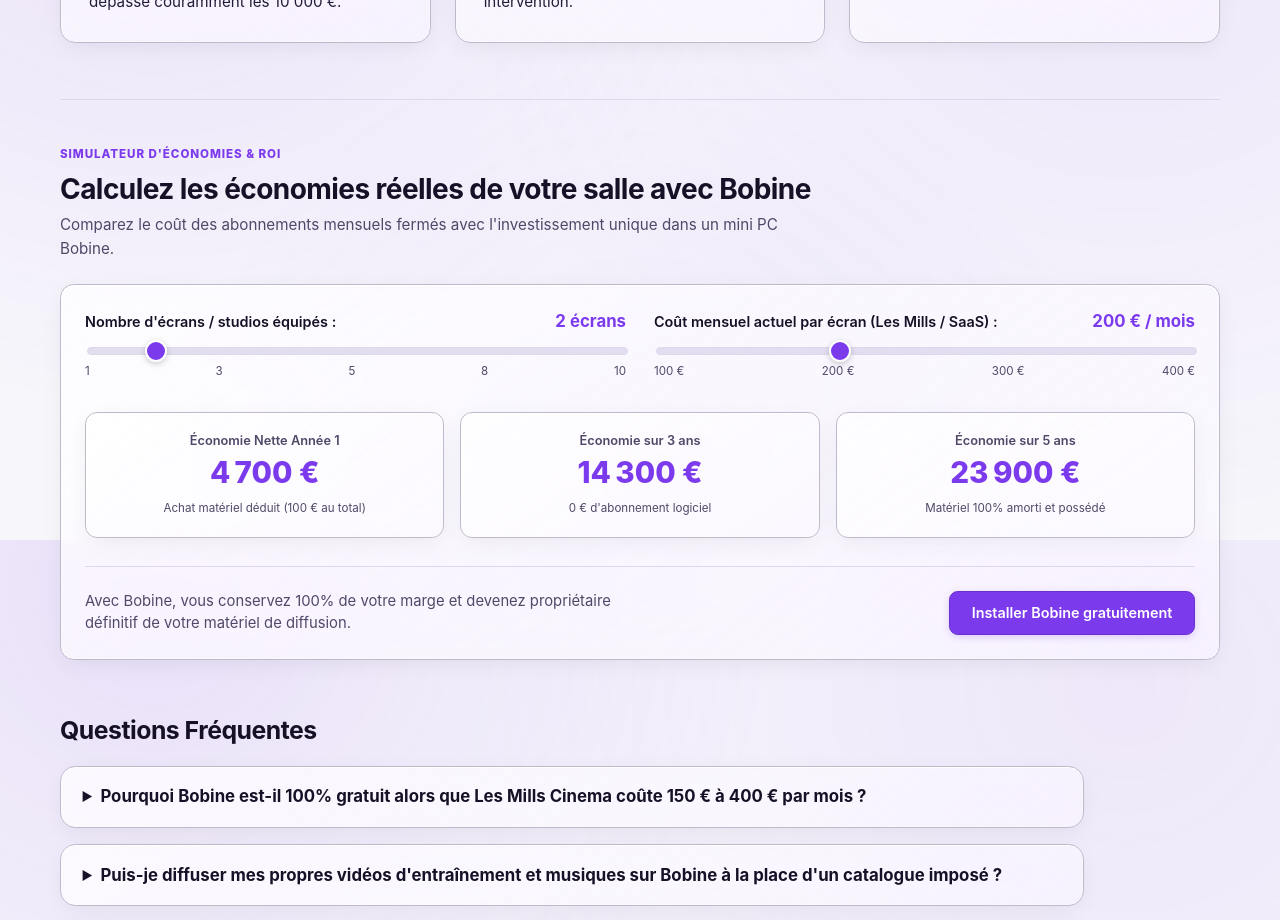
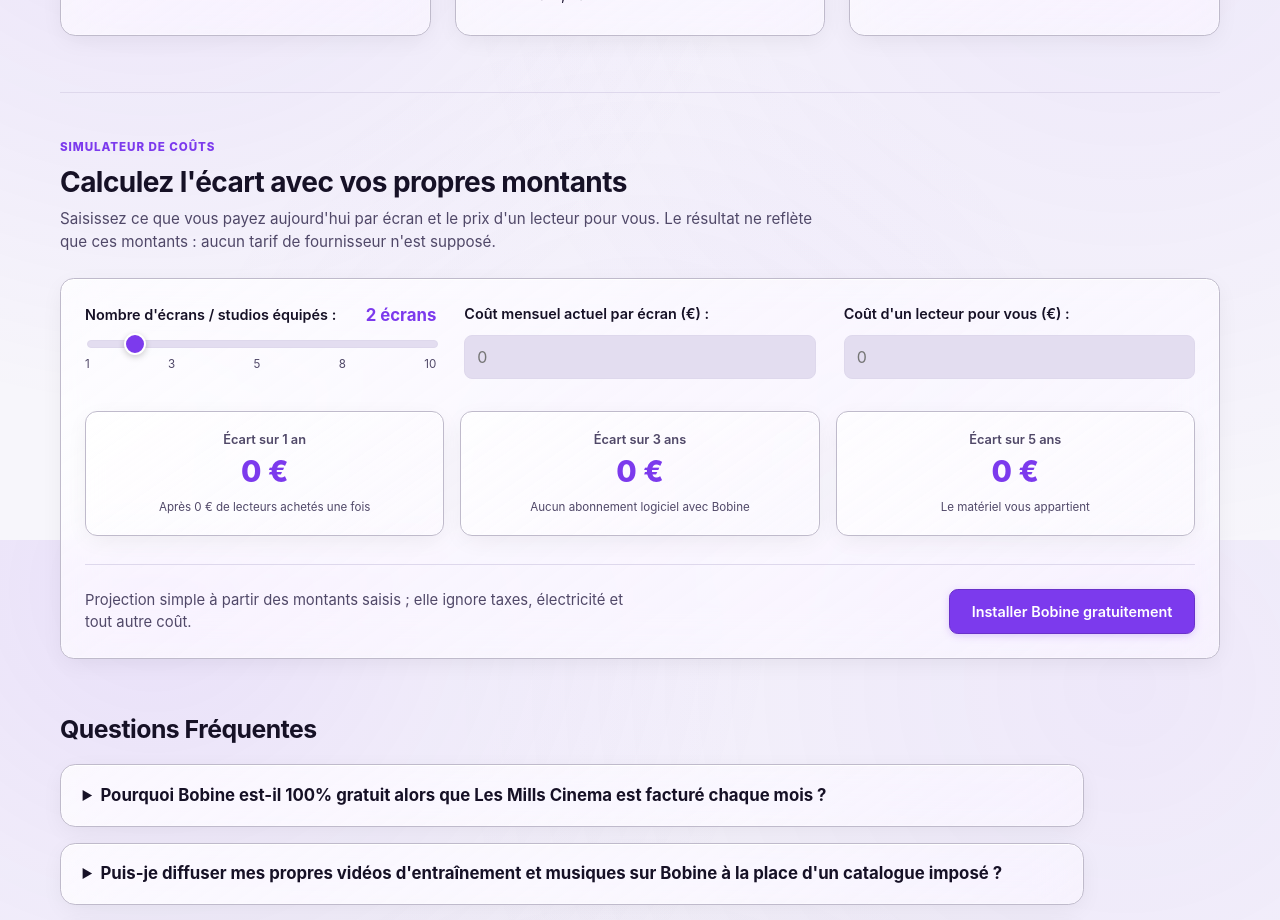
Before and after one commit to FantasmaGlad/BobineWeb, a Next.js app: page /fr/comparatif/les-mills-cinema in a window 1280 px wide. Shown: the part 1860-2780 px from the top of the page. Built offline with nearby package versions, Linux system fonts and the light colour scheme; no server answers.

Commit message:
feat(web): retire les économies chiffrées et les tarifs concurrents sans source des comparatifs

```diff
--- a/src/app/[locale]/comparatif/affichage-dynamique-fitness/page.tsx
+++ b/src/app/[locale]/comparatif/affichage-dynamique-fitness/page.tsx
@@ -93,7 +93,7 @@ const CONTENT = {
         {
           criterion: "Coût Mensuel Récurrent",
           bobine: "0 € / mois (Licence libre AGPL-3.0)",
-          competitor: "15 € à 50 € / mois par écran connecté",
+          competitor: "Souvent un abonnement par écran connecté (selon l'offre)",
         },
       ],
     },
@@ -167,7 +167,7 @@ const CONTENT = {
         {
           criterion: "Monthly Subscription per Display",
           bobine: "$0 / month (Free AGPL-3.0)",
-          competitor: "$15 to $50 / month per connected screen",
+          competitor: "Often a subscription per connected screen (depends on the offer)",
         },
       ],
     },
--- a/src/app/[locale]/comparatif/les-mills-cinema/page.tsx
+++ b/src/app/[locale]/comparatif/les-mills-cinema/page.tsx
@@ -25,8 +25,8 @@ export async function generateMetadata({
       ? "Alternative to Les Mills Cinema & Virtual — Free Open-Source Gym Playout"
       : "Alternative à Les Mills Cinema & Virtual — Régie Vidéo Libre & Sans Abonnement pour Salle de Sport",
     description: isEn
-      ? "Detailed comparison between Les Mills Cinema / Virtual and Bobine. Discover how to save $1,500 to $3,600 per year per studio, maintain 100% offline autonomy, and free your gym from recurring licensing fees."
-      : "Comparatif complet entre Les Mills Cinema / Virtual et Bobine. Économisez 1 500 € à 3 600 € par an et par studio, gagnez une autonomie 100% hors-ligne et libérez votre salle des redevances par programme.",
+      ? "Detailed comparison between Les Mills Cinema / Virtual and Bobine. Discover how to keep 100% offline autonomy, and free your gym from recurring licensing fees."
+      : "Comparatif complet entre Les Mills Cinema / Virtual et Bobine. Gagnez une autonomie 100% hors-ligne et libérez votre salle des redevances par programme.",
     keywords: [
       "Alternative Les Mills Cinema",
       "Alternative Les Mills Virtual",
@@ -49,9 +49,9 @@ const CONTENT = {
     subtitle:
       "Pourquoi payer des redevances mensuelles par programme et subir des contraintes matérielles lourdes quand une régie libre auto-hébergée offre une autonomie totale à coût nul ?",
     summaryCards: [
-      { label: "Économie Annuelle", value: "1 500 € à 3 600 €", desc: "Par studio chaque année" },
+      { label: "Redevances par programme", value: "Aucune côté Bobine", desc: "Pour les tarifs Les Mills, voir leur site : nous n'en publions pas" },
       { label: "Coût Logiciel Bobine", value: "0 € / mois", desc: "Licence libre perpétuelle AGPL-3.0" },
-      { label: "Matériel Requis", value: "~40-70 €", desc: "Mini PC reconditionné standard" },
+      { label: "Matériel Requis", value: "Un mini PC", desc: "Reconditionné standard, x86-64" },
       { label: "Résilience Réseau", value: "100% Hors-ligne", desc: "Zéro coupure en cas de panne internet" },
     ],
     table: {
@@ -61,16 +61,16 @@ const CONTENT = {
         {
           criterion: "Modèle Économique & Licences",
           bobine: "0 € / mois (Licence AGPL-3.0 sans frais cachés)",
-          competitor: "150 € à 350 € / mois par programme cumulé",
+          competitor: "Redevance mensuelle par programme, cumulée (tarifs sur le site de l'éditeur)",
         },
         {
           criterion: "Coût de Formation Coachs",
           bobine: "0 € (Vos coachs animent librement)",
-          competitor: "479 € à 529 € HT par coach et par module",
+          competitor: "Certification payante par coach et par module (voir l'éditeur)",
         },
         {
           criterion: "Investissement Matériel (CAPEX)",
-          bobine: "40 € à 70 € (Mini PC reconditionné standard)",
+          bobine: "Mini PC reconditionné standard",
           competitor: "Élevé (Écrans géants certifiés, projecteurs pro imposés)",
         },
         {
@@ -103,11 +103,11 @@ const CONTENT = {
     sections: [
       {
         title: "1. La réalité du modèle Les Mills : l'empilement des coûts",
-        text: "Le modèle économique Les Mills repose sur une facturation à la carte par programme. Si votre salle souhaite proposer du BodyPump, du RPM et The Trip en virtuel, vous devez cumuler trois redevances mensuelles distinctes. À cela s'ajoute le coût récurrent des formations : chaque nouvel instructeur doit être certifié (environ 500 € HT par module) pour conserver les droits d'animation. Sur 3 ans d'exploitation, l'addition pour un seul studio dépasse couramment les 10 000 €.",
+        text: "Le modèle économique Les Mills repose sur une facturation à la carte par programme. Si votre salle souhaite proposer du BodyPump, du RPM et The Trip en virtuel, vous devez cumuler trois redevances mensuelles distinctes. À cela s'ajoute le coût récurrent des formations : chaque nouvel instructeur doit être certifié (voir les conditions de l'éditeur) pour conserver les droits d'animation.",
       },
       {
         title: "2. L'alternative souveraine : Bobine sur mini PC standard",
-        text: "Bobine casse cette dépendance. Installez-le en 1 clic sur un PC Windows ou Mac existant, ou sur un mini PC reconditionné bon marché (type Dell Wyse 5070 à 45 € ou HP EliteDesk 705 à 65 €) : vous disposez d'une régie vidéo de niveau professionnel. Vous importez vos propres vidéos de cours en MP4 ou MKV, organisez vos grilles horaires à la seconde près, et le système reprend automatiquement après chaque coupure de courant, sans intervention.",
+        text: "Bobine casse cette dépendance. Installez-le en 1 clic sur un PC Windows ou Mac existant, ou sur un mini PC reconditionné bon marché (type Dell Wyse 5070 ou HP EliteDesk 705) : vous disposez d'une régie vidéo de niveau professionnel. Vous importez vos propres vidéos de cours en MP4 ou MKV, organisez vos grilles horaires à la seconde près, et le système reprend automatiquement après chaque coupure de courant, sans intervention.",
       },
       {
         title: "3. Résilience 100% Hors-ligne : zéro écran noir en plein cours",
@@ -128,9 +128,9 @@ const CONTENT = {
     subtitle:
       "Why pay recurring royalties per fitness program when an open-source self-hosted playout engine delivers full studio autonomy with zero monthly fees?",
     summaryCards: [
-      { label: "Annual Savings", value: "$1,500 to $3,600", desc: "Per studio every year" },
+      { label: "Per-program royalties", value: "None on the Bobine side", desc: "For Les Mills rates, see their site: we do not publish any" },
       { label: "Bobine Software License", value: "$0 / month", desc: "Perpetual AGPL-3.0 open source" },
-      { label: "Hardware Investment", value: "~$40-70", desc: "Standard refurbished mini PC" },
+      { label: "Hardware Required", value: "One mini PC", desc: "Standard refurbished x86-64" },
       { label: "Network Resilience", value: "100% Offline", desc: "Zero playback freezes on internet loss" },
     ],
     table: {
@@ -140,16 +140,16 @@ const CONTENT = {
         {
           criterion: "Business Model & Licensing",
           bobine: "$0 / month (Perpetual AGPL-3.0, zero hidden fees)",
-          competitor: "$150 to $350 / month per cumulative program",
+          competitor: "Monthly royalty per program, stacked (rates on the vendor's site)",
         },
         {
           criterion: "Instructor Certification Cost",
           bobine: "$0 (Your staff teaches freely)",
-          competitor: "$500+ per coach per module",
+          competitor: "Paid certification per coach and module (see the vendor)",
         },
         {
           criterion: "Hardware CAPEX",
-          bobine: "$40 to $70 (Standard refurbished mini PC)",
+          bobine: "Standard refurbished mini PC",
           competitor: "Heavy CAPEX (Certified projectors & screens required)",
         },
         {
@@ -182,11 +182,11 @@ const CONTENT = {
     sections: [
       {
         title: "1. The True Cost of Les Mills: Cumulative Royalties",
-        text: "Les Mills charges clubs on a per-program basis. Offering BodyPump, RPM, and The Trip virtually requires stacking three separate monthly subscriptions. Furthermore, instructor turnover forces operators to pay around $500 per new certification to maintain official teaching status. Over a 3-year period, operating a single studio often exceeds $10,000 in software and training overhead.",
+        text: "Les Mills charges clubs on a per-program basis. Offering BodyPump, RPM, and The Trip virtually requires stacking three separate monthly subscriptions. Furthermore, instructor turnover forces operators to pay for each new certification to maintain official teaching status (see the vendor's terms).",
       },
       {
         title: "2. The Sovereign Alternative: Bobine on Budget Mini PCs",
-        text: "Bobine eliminates recurring costs entirely. Install it in one click on an existing Windows or Mac computer, or on an affordable refurbished mini PC (such as a Dell Wyse 5070 for $45 or an HP EliteDesk 705 for $65), and unlock an enterprise-grade video playout engine. Import standard MP4 or MKV videos, schedule timetable slots with second-precision, and let the system resume automatically after every power cut, with no intervention.",
+        text: "Bobine eliminates recurring costs entirely. Install it in one click on an existing Windows or Mac computer, or on an affordable refurbished mini PC (such as a Dell Wyse 5070 or an HP EliteDesk 705), and unlock an enterprise-grade video playout engine. Import standard MP4 or MKV videos, schedule timetable slots with second-precision, and let the system resume automatically after every power cut, with no intervention.",
       },
       {
         title: "3. 100% Offline Resilience: Never Face Black Screens",
@@ -222,8 +222,8 @@ export default async function LesMillsComparisonPage({
     {
       category: "compare" as const,
       q: isEn
-        ? "Why is Bobine 100% free while Les Mills Cinema costs €150 to €400 per month?"
-        : "Pourquoi Bobine est-il 100% gratuit alors que Les Mills Cinema coûte 150 € à 400 € par mois ?",
+        ? "Why is Bobine 100% free while Les Mills Cinema is billed monthly?"
+        : "Pourquoi Bobine est-il 100% gratuit alors que Les Mills Cinema est facturé chaque mois ?",
       a: isEn
         ? "Bobine is open-source software under the copyleft AGPL-3.0 license. There are no software subscription fees or royalties per screen. You own your standard refurbished hardware (mini PC, HDMI TV)."
         : "Bobine est un logiciel libre sous licence AGPL-3.0. Il n'y a aucun abonnement logiciel ni redevance par écran. Vous êtes propriétaire de votre matériel standard (mini PC reconditionné, TV HDMI).",
@@ -252,8 +252,8 @@ export default async function LesMillsComparisonPage({
         ? "What hardware is required to replace a Les Mills Cinema kiosk?"
         : "Quel matériel est nécessaire pour remplacer une borne Les Mills Cinema ?",
       a: isEn
-        ? "A standard refurbished x86-64 mini PC (such as Dell Wyse 5070 Celeron J4105 or HP EliteDesk 705 ~€40-€80), 4 to 8 GB RAM, and a standard HDMI screen."
-        : "Un mini PC x86-64 reconditionné standard (comme un Dell Wyse 5070 Celeron J4105 ou HP EliteDesk 705 ~40-80 €), 4 à 8 Go de RAM et un écran HDMI standard.",
+        ? "A standard refurbished x86-64 mini PC (such as Dell Wyse 5070 Celeron J4105 or HP EliteDesk 705), 4 to 8 GB RAM, and a standard HDMI screen."
+        : "Un mini PC x86-64 reconditionné standard (comme un Dell Wyse 5070 Celeron J4105 ou HP EliteDesk 705), 4 à 8 Go de RAM et un écran HDMI standard.",
     },
   ];
 
--- a/src/components/RoiCalculator.tsx
+++ b/src/components/RoiCalculator.tsx
@@ -9,14 +9,18 @@ export default function RoiCalculator({ locale }: { locale: Locale }) {
   const isEn = locale === "en";
   const screensInputId = useId();
   const costInputId = useId();
+  const hardwareInputId = useId();
   const [screens, setScreens] = useState<number>(2);
-  const [costPerScreen, setCostPerScreen] = useState<number>(200);
+  // Montants saisis par le visiteur : aucun tarif de fournisseur n'est présupposé (vide = 0).
+  const [costPerScreen, setCostPerScreen] = useState<string>("");
+  const [hardwarePerScreen, setHardwarePerScreen] = useState<string>("");
 
-  const hardwareCost = screens * 50; // ~50€ par mini PC Dell Wyse 5070 reconditionné
-  const yearlyProprietary = screens * costPerScreen * 12;
+  const monthly = Math.max(0, Number(costPerScreen) || 0);
+  const hardwareCost = screens * Math.max(0, Number(hardwarePerScreen) || 0);
+  const yearlyProprietary = screens * monthly * 12;
   const savingsYear1 = yearlyProprietary - hardwareCost;
-  const savingsYear3 = screens * costPerScreen * 36 - hardwareCost;
-  const savingsYear5 = screens * costPerScreen * 60 - hardwareCost;
+  const savingsYear3 = screens * monthly * 36 - hardwareCost;
+  const savingsYear5 = screens * monthly * 60 - hardwareCost;
 
   const formatCurrency = (val: number) => {
     return new Intl.NumberFormat(isEn ? "en-US" : "fr-FR", {
@@ -30,17 +34,17 @@ export default function RoiCalculator({ locale }: { locale: Locale }) {
     <section className="roi-calculator-section">
       <div className="roi-calculator-header">
         <span className="feature-category-label">
-          {isEn ? "Interactive ROI Calculator" : "Simulateur d'Économies & ROI"}
+          {isEn ? "Cost calculator" : "Simulateur de coûts"}
         </span>
         <h2 className="roi-calculator-title">
           {isEn
-            ? "Calculate your gym's annual savings with Bobine"
-            : "Calculez les économies réelles de votre salle avec Bobine"}
+            ? "Work out the gap with your own figures"
+            : "Calculez l'écart avec vos propres montants"}
         </h2>
         <p className="roi-calculator-desc">
           {isEn
-            ? "Compare the recurring fees of proprietary closed platforms against a one-off refurbished mini PC with Bobine."
-            : "Comparez le coût des abonnements mensuels fermés avec l'investissement unique dans un mini PC Bobine."}
+            ? "Enter what you pay today per screen and what a player would cost you. The result only reflects these amounts: no vendor rate is assumed."
+            : "Saisissez ce que vous payez aujourd'hui par écran et le prix d'un lecteur pour vous. Le résultat ne reflète que ces montants : aucun tarif de fournisseur n'est supposé."}
         </p>
       </div>
 
@@ -76,54 +80,67 @@ export default function RoiCalculator({ locale }: { locale: Locale }) {
           <div className="roi-slider-group">
             <div className="roi-slider-label">
               <label htmlFor={costInputId} className="roi-calculator-label-1">
-                {isEn ? "Current monthly cost per screen:" : "Coût mensuel actuel par écran (Les Mills / SaaS) :"}
+                {isEn ? "Current monthly cost per screen (€):" : "Coût mensuel actuel par écran (€) :"}
               </label>
-              <span className="roi-slider-value">{costPerScreen} € / mois</span>
             </div>
             <input
               id={costInputId}
-              type="range"
-              min="100"
-              max="400"
-              step="25"
+              type="number"
+              inputMode="decimal"
+              min="0"
+              step="1"
+              placeholder="0"
               value={costPerScreen}
-              onChange={(e) => setCostPerScreen(Number(e.target.value))}
-              className="roi-range-input"
+              onChange={(e) => setCostPerScreen(e.target.value)}
+              className="roi-number-input"
             />
-            <div className="roi-range-marks">
-              <span>100 €</span>
-              <span>200 €</span>
-              <span>300 €</span>
-              <span>400 €</span>
+          </div>
+
+          <div className="roi-slider-group">
+            <div className="roi-slider-label">
+              <label htmlFor={hardwareInputId} className="roi-calculator-label-1">
+                {isEn ? "Cost of one player for you (€):" : "Coût d'un lecteur pour vous (€) :"}
+              </label>
             </div>
+            <input
+              id={hardwareInputId}
+              type="number"
+              inputMode="decimal"
+              min="0"
+              step="1"
+              placeholder="0"
+              value={hardwarePerScreen}
+              onChange={(e) => setHardwarePerScreen(e.target.value)}
+              className="roi-number-input"
+            />
           </div>
         </div>
 
         {/* Résultat des économies */}
         <div className="roi-results-grid">
           <div className="roi-result-card roi-result-card--featured">
-            <span className="roi-result-period">{isEn ? "1st Year Net Savings" : "Économie Nette Année 1"}</span>
+            <span className="roi-result-period">{isEn ? "1st year gap" : "Écart sur 1 an"}</span>
             <div className="roi-result-amount">{formatCurrency(savingsYear1)}</div>
             <span className="roi-result-sub">
               {isEn
-                ? `Includes ${formatCurrency(hardwareCost)} one-time hardware purchase`
-                : `Achat matériel déduit (${formatCurrency(hardwareCost)} au total)`}
+                ? `After ${formatCurrency(hardwareCost)} of players bought once`
+                : `Après ${formatCurrency(hardwareCost)} de lecteurs achetés une fois`}
             </span>
           </div>
 
           <div className="roi-result-card">
-            <span className="roi-result-period">{isEn ? "3-Year Total Savings" : "Économie sur 3 ans"}</span>
+            <span className="roi-result-period">{isEn ? "3-year gap" : "Écart sur 3 ans"}</span>
             <div className="roi-result-amount">{formatCurrency(savingsYear3)}</div>
             <span className="roi-result-sub">
-              {isEn ? "0 € software subscription" : "0 € d'abonnement logiciel"}
+              {isEn ? "No software subscription with Bobine" : "Aucun abonnement logiciel avec Bobine"}
             </span>
           </div>
 
           <div className="roi-result-card">
-            <span className="roi-result-period">{isEn ? "5-Year Total Savings" : "Économie sur 5 ans"}</span>
+            <span className="roi-result-period">{isEn ? "5-year gap" : "Écart sur 5 ans"}</span>
             <div className="roi-result-amount">{formatCurrency(savingsYear5)}</div>
             <span className="roi-result-sub">
-              {isEn ? "Full hardware ownership" : "Matériel 100% amorti et possédé"}
+              {isEn ? "You own the hardware" : "Le matériel vous appartient"}
             </span>
           </div>
         </div>
@@ -133,8 +150,8 @@ export default function RoiCalculator({ locale }: { locale: Locale }) {
           <div className="roi-calculator-div-1">
             <p className="roi-calculator-p-1">
               {isEn
-                ? "With Bobine, you retain 100% of your gym's margin and own your video playback equipment for life."
-                : "Avec Bobine, vous conservez 100% de votre marge et devenez propriétaire définitif de votre matériel de diffusion."}
+                ? "A simple projection from the amounts above; it ignores taxes, electricity and any other cost."
+                : "Projection simple à partir des montants saisis ; elle ignore taxes, électricité et tout autre coût."}
             </p>
           </div>
           <Link
--- a/src/components/TechTicker.tsx
+++ b/src/components/TechTicker.tsx
@@ -11,7 +11,6 @@ interface TickerMetric {
 }
 
 const METRICS_FR: TickerMetric[] = [
-  { tag: "ÉCONOMIE", label: "Gain financier", value: "Économisez 1 500 € à 3 000 € / an par studio (Zéro redevance logicielle)" },
   { tag: "SANS ABONNEMENT", label: "Coût d'usage", value: "0 € / mois · Logiciel libre sans engagement, sans coût caché" },
   { tag: "CODE OUVERT", label: "Transparence totale", value: "Code source public sur GitHub : auditable par n'importe qui, aucune boîte noire" },
   { tag: "MAC & MAC MINI", label: "Régie studio", value: "Idéal en studio sous macOS : silence quasi total, double écran HDMI & démarrage automatique" },
@@ -42,7 +41,6 @@ const METRICS_FR: TickerMetric[] = [
 ];
 
 const METRICS_EN: TickerMetric[] = [
-  { tag: "SAVINGS", label: "Financial gain", value: "Save €1,500 to €3,000 / year per studio (Zero software royalties)" },
   { tag: "NO SUBSCRIPTION", label: "Software cost", value: "€0 / month · Open-source, zero recurring fees, no vendor lock-in" },
   { tag: "OPEN SOURCE", label: "Full transparency", value: "Public source code on GitHub: auditable by anyone, zero black box" },
   { tag: "MAC & MAC MINI", label: "Studio appliance", value: "Perfect control unit: near-total silence, dual HDMI screens & auto-launch" },
--- a/src/styles/base/08-documentation-search-toc-code-blocks.css
+++ b/src/styles/base/08-documentation-search-toc-code-blocks.css
@@ -163,6 +163,17 @@
   transform: scale(1.15);
 }
 
+.roi-number-input {
+  width: 100%;
+  min-height: 44px;
+  padding: 0.5rem 0.75rem;
+  border-radius: var(--radius-8px);
+  border: 1px solid var(--border-subtle);
+  background: var(--bg-surface-hover);
+  color: var(--text-main);
+  font: inherit;
+}
+
 .roi-range-marks {
   display: flex;
   justify-content: space-between;
```
Also changed, not shown: src/app/[locale]/comparatif/page.tsx (+20 -20 lines), src/app/[locale]/comparatif/radical-fitness-yako/page.tsx (+7 -7 lines), src/app/[locale]/comparatif/wexer-fitness-on-demand/page.tsx (+16 -16 lines).
